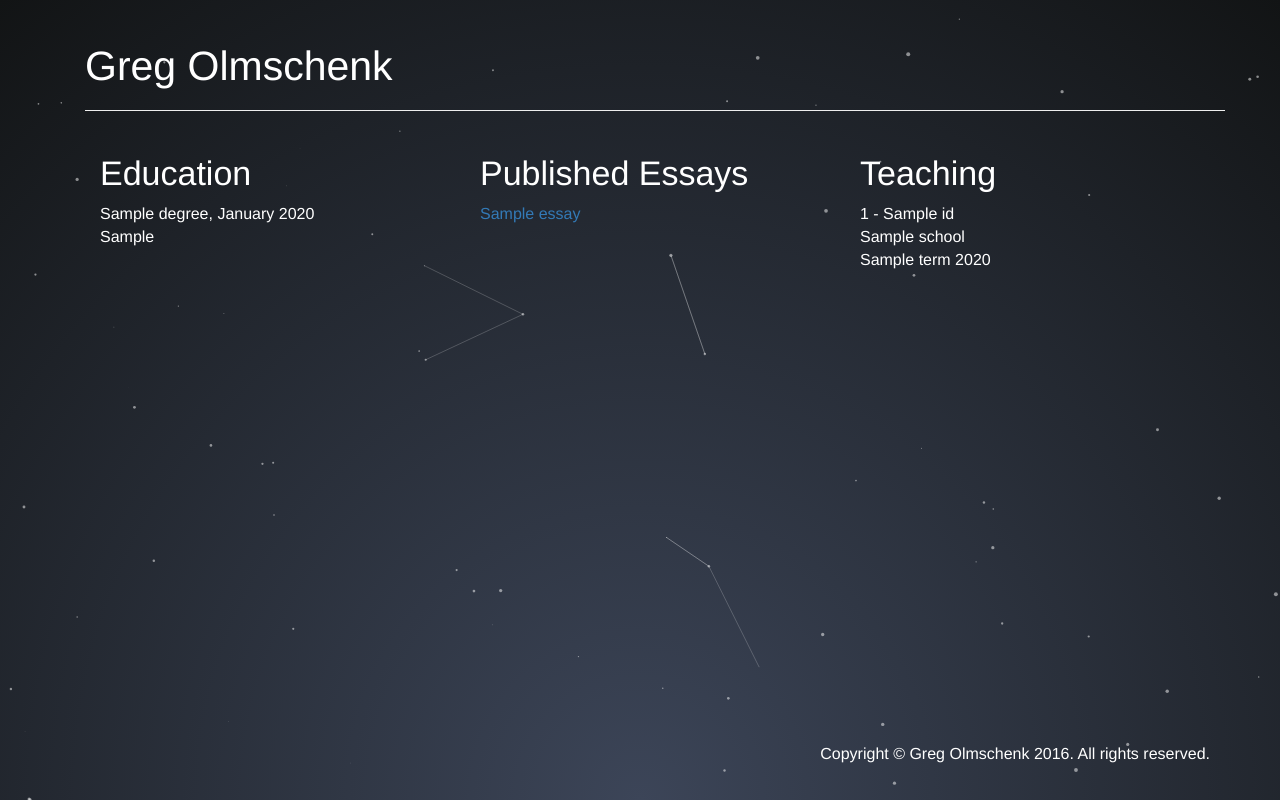
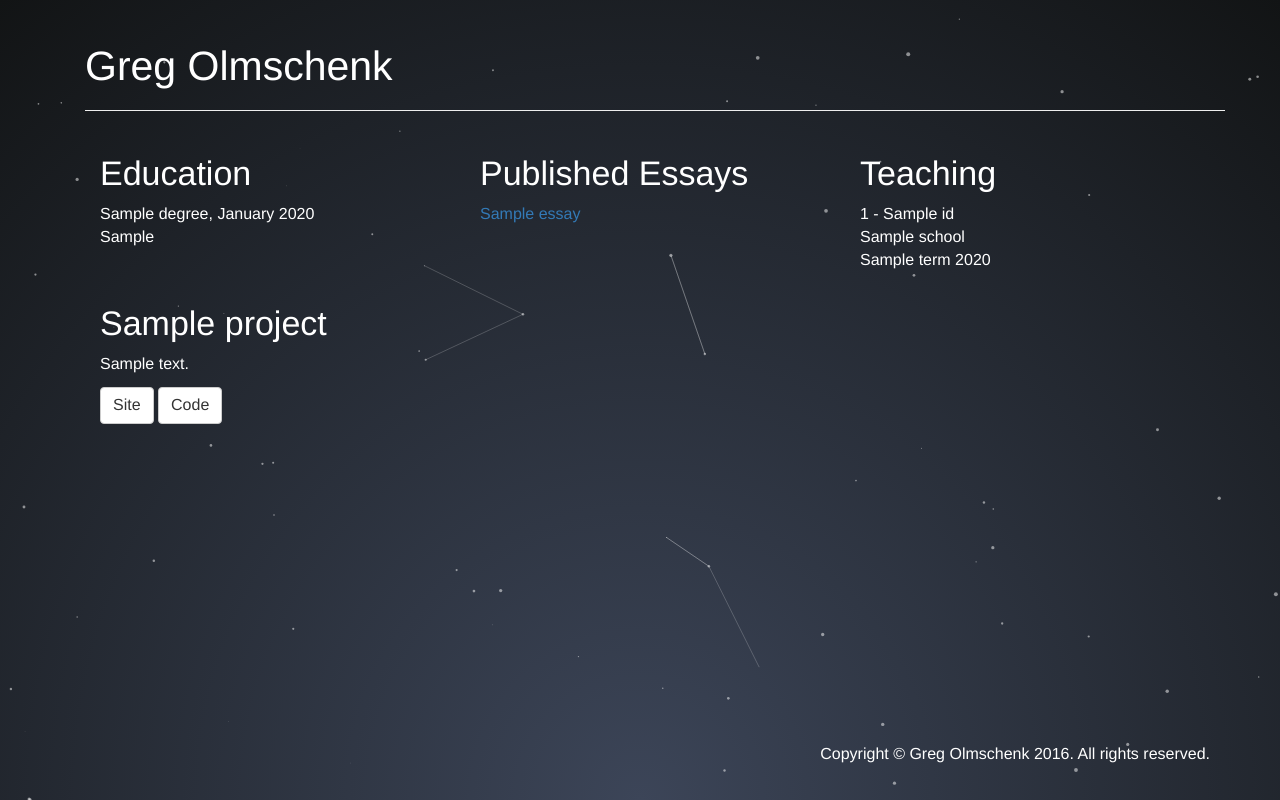
Before and after one commit to golmschenk/homepage, a Django app: template profile/templates/profile/home.html in a window 1280 px wide. Run offline with Django 3.2, Linux system fonts and the light colour scheme; the template is opened without the code that fills it: most values are stand-ins (such as "Sample title", 1, 10 or a date in 2020); some libraries are stand-ins or nearby versions.

Commit message:
Add project content to home page

```diff
--- a/profile/templates/profile/home.html
+++ b/profile/templates/profile/home.html
@@ -45,8 +45,16 @@
             {% endfor %}
         </div>
         {% for project in projects %}
-            <a href="{{ project.url_to_site }}"></a>
-            <a href="{{ project.url_to_code }}"></a>
+            <div class="col-md-4">
+                <h2>{{ project.title }}</h2>
+                <p>{{ project.description }}</p>
+                {% if project.url_to_site %}
+                    <a href="{{ project.url_to_site }}" class="btn btn-default">Site</a>
+                {% endif %}
+                {% if project.url_to_site %}
+                    <a href="{{ project.url_to_code }}" class="btn btn-default">Code</a>
+                {% endif %}
+            </div>
         {% endfor %}
     </div>
     <script src="{% static "jquery/dist/jquery.js" %}"></script>
```
